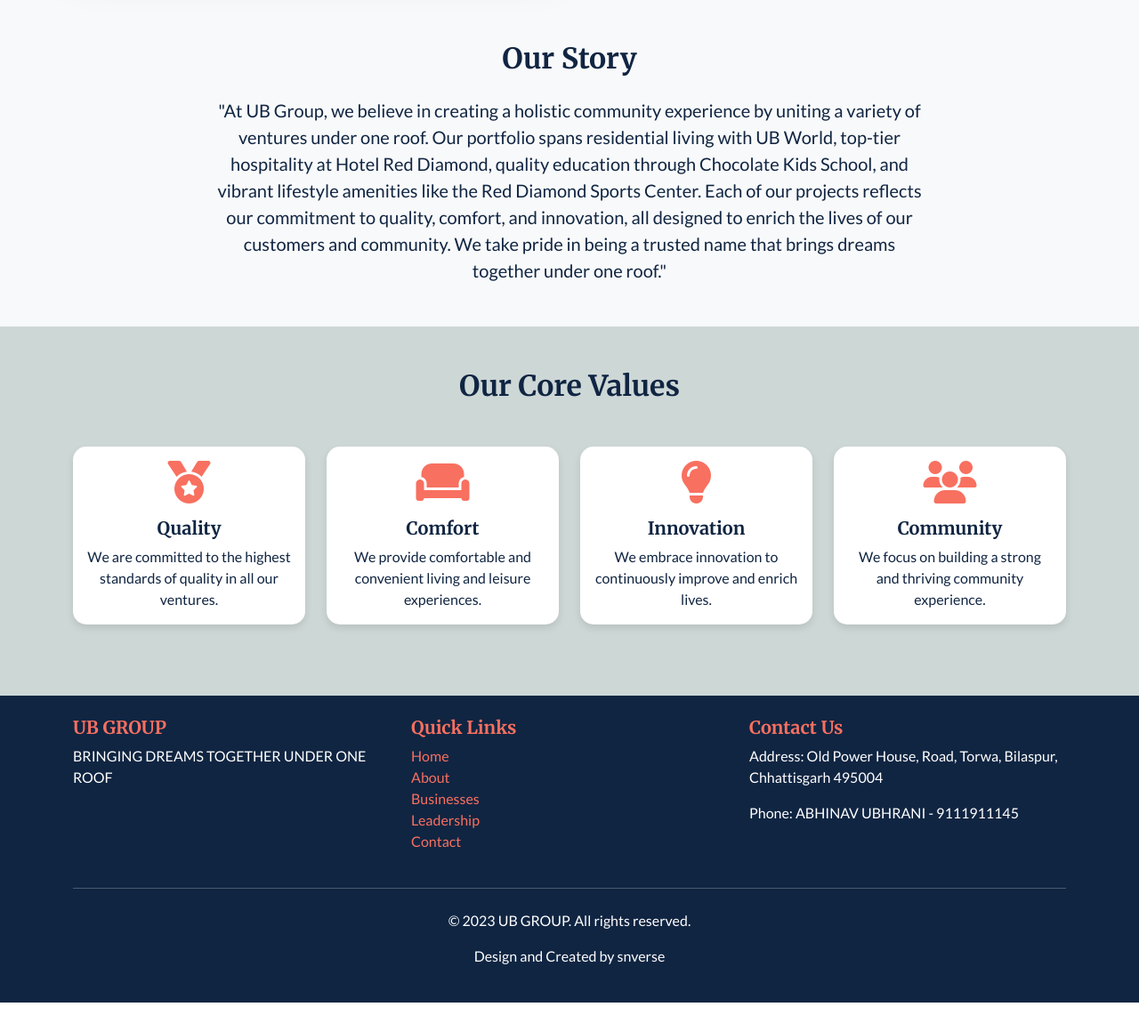
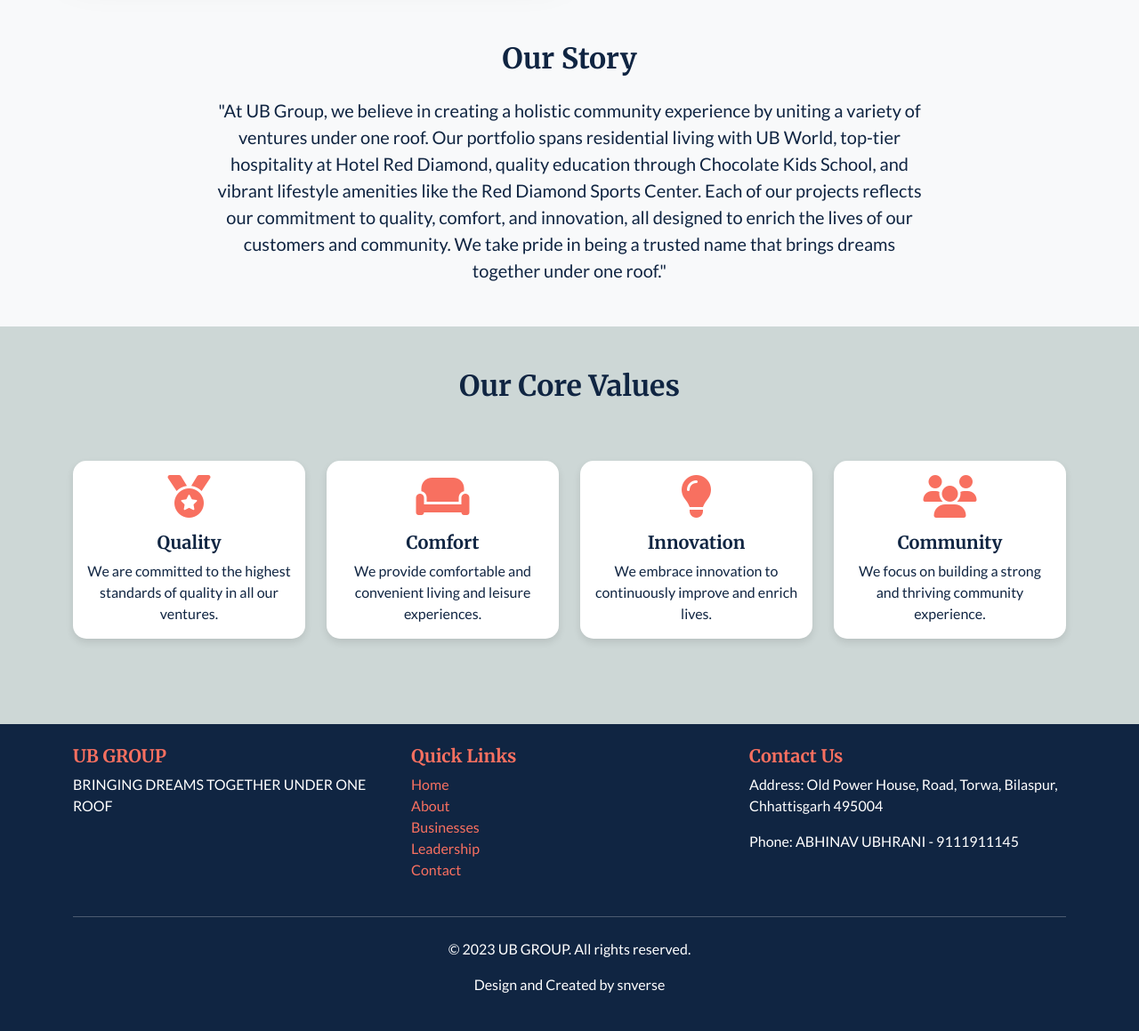
Before and after one commit to nikhildubey-23/ubgroup, a Flask app: page /about in a window 1280 px wide. Shown: the part 813-1972 px from the top of the page at 89% size. Before the commit the page ends 1940 px from the top, so only its background shows below. Run offline with Flask 3, Linux system fonts and the light colour scheme.

Commit message:
initial commit 2

```diff
--- a/templates/about.html
+++ b/templates/about.html
@@ -41,7 +41,7 @@
         <div class="container">
             <h2 class="text-center mb-5 animate-on-scroll">Our Core Values</h2>
             <div class="row">
-                <div class="col-md-3 animate-on-scroll">
+                <div class="col-md-3 animate-on-scroll py-3">
                     <div class="card text-center h-100">
                         <div class="card-body">
                             <i class="fas fa-medal fa-3x text-primary mb-3"></i>
@@ -50,7 +50,7 @@
                         </div>
                     </div>
                 </div>
-                <div class="col-md-3 animate-on-scroll">
+                <div class="col-md-3 animate-on-scroll py-3">
                     <div class="card text-center h-100">
                         <div class="card-body">
                             <i class="fas fa-couch fa-3x text-primary mb-3"></i>
@@ -59,7 +59,7 @@
                         </div>
                     </div>
                 </div>
-                <div class="col-md-3 animate-on-scroll">
+                <div class="col-md-3 animate-on-scroll py-3">
                     <div class="card text-center h-100">
                         <div class="card-body">
                             <i class="fas fa-lightbulb fa-3x text-primary mb-3"></i>
@@ -68,7 +68,7 @@
                         </div>
                     </div>
                 </div>
-                <div class="col-md-3 animate-on-scroll">
+                <div class="col-md-3 animate-on-scroll py-3">
                     <div class="card text-center h-100">
                         <div class="card-body">
                             <i class="fas fa-users fa-3x text-primary mb-3"></i>
```
